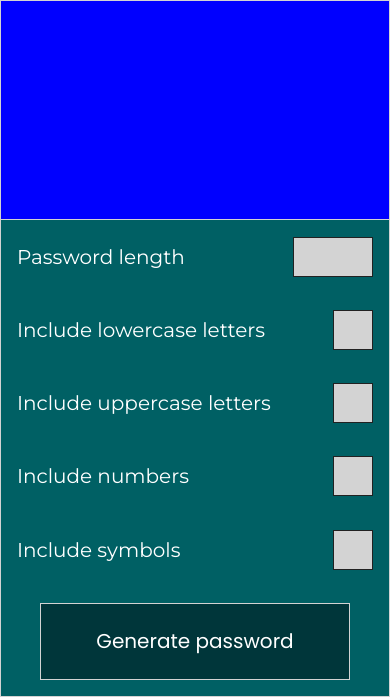
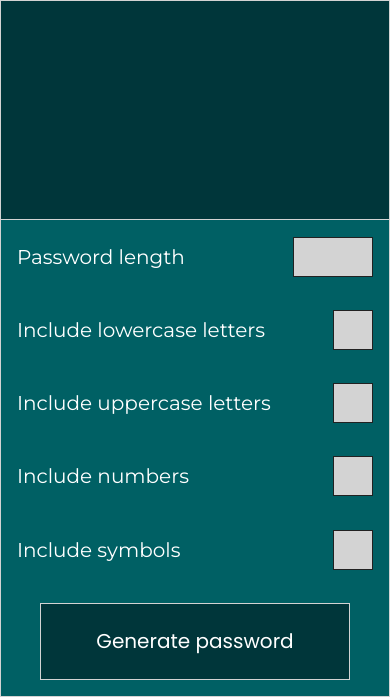
Before and after one commit to LGA-dev/password-generator-app, a plain HTML site: page index.html in a window 390 px wide. Shown: the part 147-844 px from the top of the page. Drawn offline with Linux system fonts and the light colour scheme.

Commit message:
Fix background color

```diff
--- a/sass/_mediaqueries.scss
+++ b/sass/_mediaqueries.scss
@@ -7,9 +7,6 @@
   .card {
     height: 100vh;
 		width: 100vw;
-		&-output {
-			background: blue !important;
-		}
 	}
 }
 
@@ -26,7 +23,6 @@
   .card {
     grid-template-columns: 1fr 1fr;
 		grid-template-rows: 1fr 2fr 1fr 1fr 1fr;
-		// background: yellow !important;
 
     height: 100vh;
 		width: 100vw;
```
Also changed, not shown: css/main.css.
